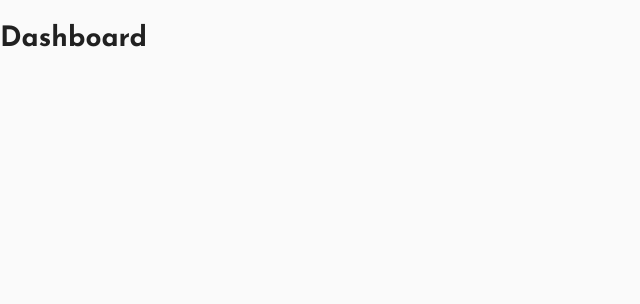
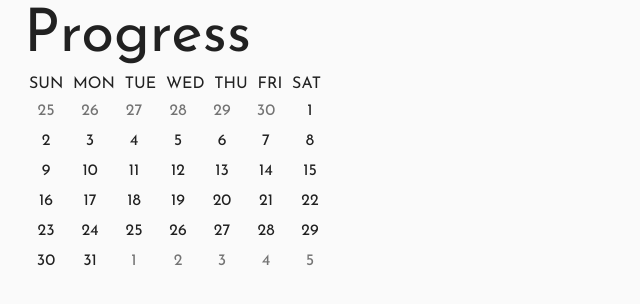
Before and after one commit to christofuy/ColdTurkey, a JavaScript app in the folder frontend/: page /dashboard in a window 1280 px wide. Shown: the top 304 px of the page, without its empty margins (0-640 px from the left). Built offline with nearby package versions, Linux system fonts and the light colour scheme; the HTML template or start-up script is replaced by a standard one.

Commit message:
add calendar component

```diff
--- a/frontend/src/pages/Dashboard/Dashboard.js
+++ b/frontend/src/pages/Dashboard/Dashboard.js
@@ -1,8 +1,11 @@
-
+import Container from '@material-ui/core/Container'
+import Calendar from '../../components/Calendar/Calendar'
 
 const Dashboard = () => {
   return (
-    <h1>Dashboard</h1>
+    <Container maxWidth='lg'>
+      <Calendar month={4} year={2021} />
+    </Container>
   )
 }
 
```
